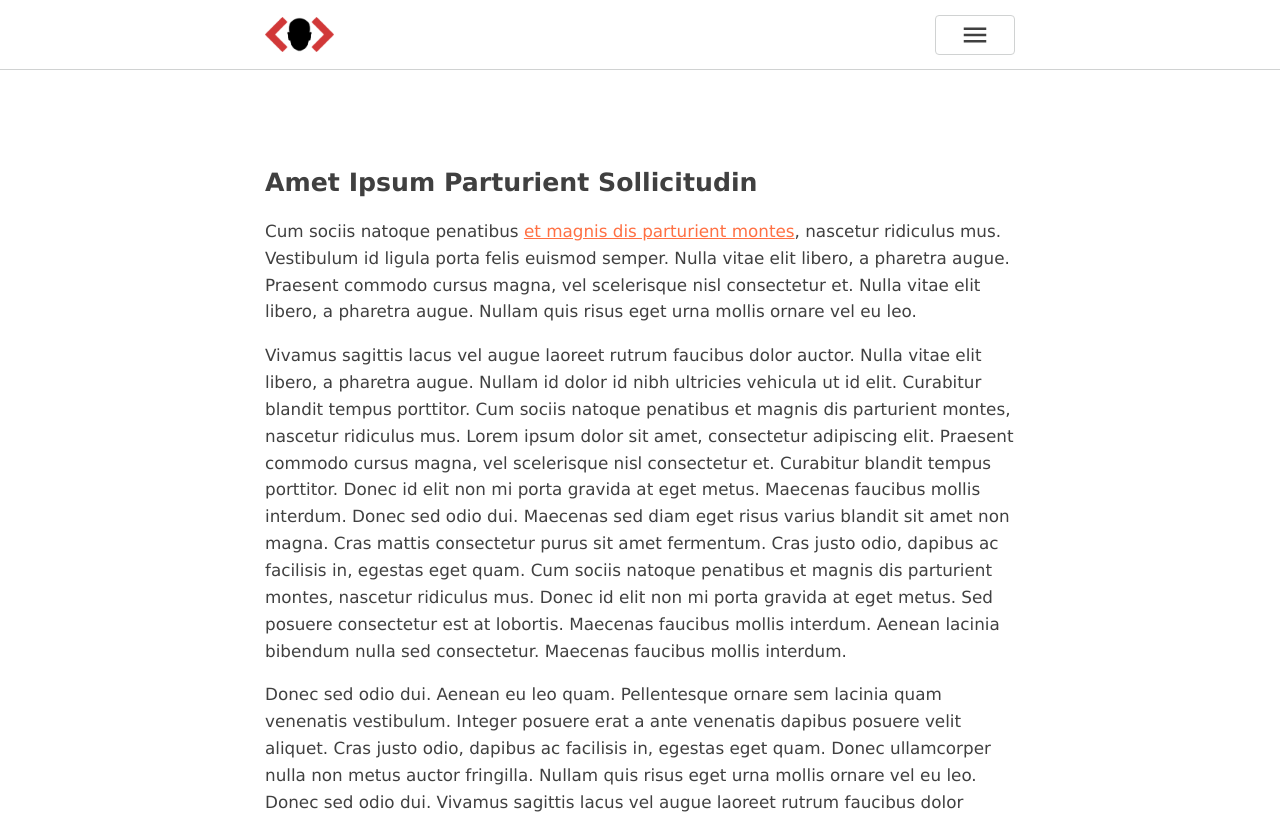
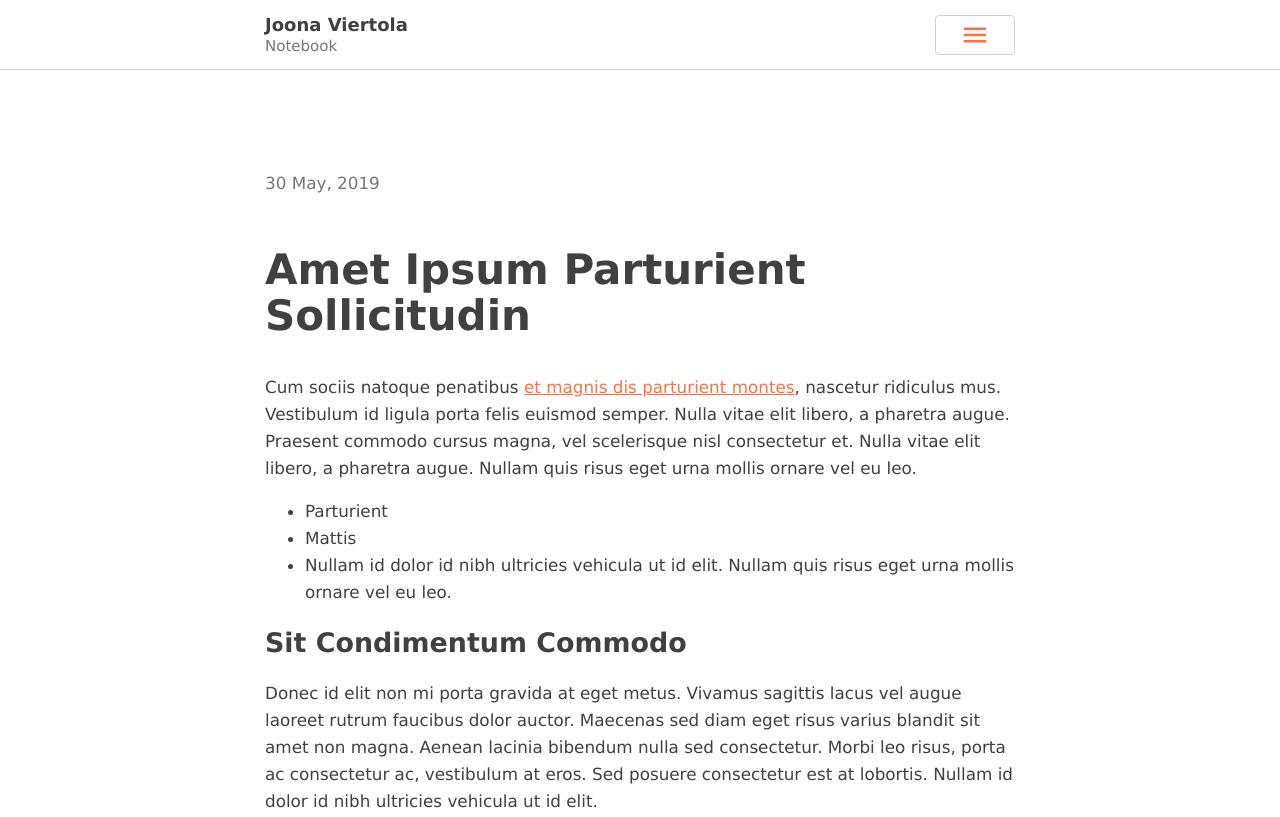
Before and after one commit to Scionar/moof, a website: page src/index.html in a window 1280 px wide. Shown: the top 817 px of the page. Drawn offline with Linux system fonts and the light colour scheme.

Commit message:
Replace logo with title, style headings and add social media links

```diff
--- a/src/index.html
+++ b/src/index.html
@@ -23,8 +23,17 @@
     <body>
         <div class="header">
             <div class="header__content">
+                <!--
                 <a href="/" alt="Home" aria-label="Home">
                     <img src="logo.png" alt="Logo" class="logo" />
+                </a>
+                -->
+
+                <a href="/" alt="Home" aria-label="Home" class="wrapper">
+                    <div class="title">
+                        <span class="title__name">Joona Viertola</span>
+                        <span class="title__subtitle">Notebook</span>
+                    </div>
                 </a>
 
                 <nav class="main-navigation" aria-label="Main">
@@ -46,10 +55,24 @@
             <main class="page">
                 <article>
 
+                    <time datetime="2019-5-30">30 May, 2019</time>
+
                     <h1>Amet Ipsum Parturient Sollicitudin</h1>
 
                     <p>
                         Cum sociis natoque penatibus <a href="/">et magnis dis parturient montes</a>, nascetur ridiculus mus. Vestibulum id ligula porta felis euismod semper. Nulla vitae elit libero, a pharetra augue. Praesent commodo cursus magna, vel scelerisque nisl consectetur et. Nulla vitae elit libero, a pharetra augue. Nullam quis risus eget urna mollis ornare vel eu leo.
+                    </p>
+
+                    <ul>
+                        <li>Parturient</li>
+                        <li>Mattis</li>
+                        <li>Nullam id dolor id nibh ultricies vehicula ut id elit. Nullam quis risus eget urna mollis ornare vel eu leo.</li>
+                    </ul>
+
+                    <h2>Sit Condimentum Commodo</h2>
+
+                    <p>
+                        Donec id elit non mi porta gravida at eget metus. Vivamus sagittis lacus vel augue laoreet rutrum faucibus dolor auctor. Maecenas sed diam eget risus varius blandit sit amet non magna. Aenean lacinia bibendum nulla sed consectetur. Morbi leo risus, porta ac consectetur ac, vestibulum at eros. Sed posuere consectetur est at lobortis. Nullam id dolor id nibh ultricies vehicula ut id elit.
                     </p>
 
                     <p>
@@ -62,20 +85,32 @@
                         Donec id elit non mi porta gravida at eget metus. Sed posuere consectetur est at lobortis. Maecenas faucibus mollis interdum. Aenean lacinia bibendum nulla sed consectetur. Maecenas faucibus mollis interdum.
                     </p>
 
+                    <h3>Elit Vulputate Lorem</h3>
+
                     <p>
                         Donec sed odio dui. Aenean eu leo quam. Pellentesque ornare sem lacinia quam venenatis vestibulum. Integer posuere erat a ante venenatis dapibus posuere velit aliquet. Cras justo odio, dapibus ac facilisis in, egestas eget quam. Donec ullamcorper nulla non metus auctor fringilla. Nullam quis risus eget urna mollis ornare vel eu leo.
 
                         Donec sed odio dui. Vivamus sagittis lacus vel augue laoreet rutrum faucibus dolor auctor. Vestibulum id ligula porta felis euismod semper. Fusce dapibus, tellus ac cursus commodo, tortor mauris condimentum nibh, ut fermentum massa justo sit amet risus.
 
-                        Cras justo odio, dapibus ac facilisis in, egestas eget quam. Aenean lacinia bibendum nulla sed consectetur. Curabitur blandit tempus porttitor. Sed posuere consectetur est at lobortis. Vivamus sagittis lacus vel augue laoreet rutrum faucibus dolor auctor. Vestibulum id ligula porta felis euismod semper. Duis mollis, est non commodo luctus, nisi erat porttitor ligula, eget lacinia odio sem nec elit.
-
-                        Sed posuere consectetur est at lobortis. Fusce dapibus, tellus ac cursus commodo, tortor mauris condimentum nibh, ut fermentum massa justo sit amet risus. Maecenas sed diam eget risus varius blandit sit amet non magna. Donec sed odio dui.
                     </p>
                 </article>
             </main>
 
             <footer>
                 Joona Viertola &copy; 20XX
+
+                <ul class="social-media">
+                    <li>
+                        <a href="https://www.facebook.com/joonaviertola" target="_blank" rel="noopener noreferrer">
+                            <svg alt="Facebook logo" fill="currentColor" viewBox="0 0 32 32"><path d="M19 6h5V0h-5c-3.86 0-7 3.14-7 7v3H8v6h4v16h6V16h5l1-6h-6V7c0-.542.458-1 1-1z"></path></svg>
+                        </a>
+                    </li>
+                    <li>
+                        <a href="https://twitter.com/scionar" target="_blank" rel="noopener noreferrer">
+                            <svg alt="Twitter logo" fill="currentColor" viewBox="0 0 32 32"><path d="M30.063 7.313c-.813 1.125-1.75 2.125-2.875 2.938v.75c0 1.563-.188 3.125-.688 4.625a15.088 15.088 0 0 1-2.063 4.438c-.875 1.438-2 2.688-3.25 3.813a15.015 15.015 0 0 1-4.625 2.563c-1.813.688-3.75 1-5.75 1-3.25 0-6.188-.875-8.875-2.625.438.063.875.125 1.375.125 2.688 0 5.063-.875 7.188-2.5-1.25 0-2.375-.375-3.375-1.125s-1.688-1.688-2.063-2.875c.438.063.813.125 1.125.125.5 0 1-.063 1.5-.25-1.313-.25-2.438-.938-3.313-1.938a5.673 5.673 0 0 1-1.313-3.688v-.063c.813.438 1.688.688 2.625.688a5.228 5.228 0 0 1-1.875-2c-.5-.875-.688-1.813-.688-2.75 0-1.063.25-2.063.75-2.938 1.438 1.75 3.188 3.188 5.25 4.25s4.313 1.688 6.688 1.813a5.579 5.579 0 0 1 1.5-5.438c1.125-1.125 2.5-1.688 4.125-1.688s3.063.625 4.188 1.813a11.48 11.48 0 0 0 3.688-1.375c-.438 1.375-1.313 2.438-2.563 3.188 1.125-.125 2.188-.438 3.313-.875z"></path></svg>
+                        </a>
+                    </li>
+                </ul>
             </footer>
         </div>
 
--- a/src/main.css
+++ b/src/main.css
@@ -11,6 +11,7 @@
     --color-border: #D0D2D2;
 
     --color-text: #404040;
+    --color-text-secondary: #767777;
     --color-background: #FFFFFF;
 
     --size-max-content-width: 75rem;
@@ -27,6 +28,7 @@
         --color-border: #979898;
 
         --color-text: #f0f0f0;
+        --color-text-secondary: #8D8E8E;
         --color-background: #1a1a1a;
     }
 }
@@ -49,6 +51,23 @@ body {
     margin: calc(var(--size-header-height) + 10rem) 0 0;
 }
 
+/* Headings */
+
+h1 {
+    font-size: 2.5em;
+    line-height: 110%;
+}
+
+h2 {
+    font-size: 1.6em;
+    line-height: 110%;
+}
+
+h3 {
+    font-size: 1.2em;
+    line-height: 110%;
+}
+
 /* Link */
 
 a:link {
@@ -62,6 +81,14 @@ a:hover {
 }
 a:active {
     color: var(--color-primary-light);
+}
+
+a.wrapper:link,
+a.wrapper:visited,
+a.wrapper:hover,
+a.wrapper:active {
+    color: inherit;
+    text-decoration: none;
 }
 
 /* Header */
@@ -85,6 +112,22 @@ a:active {
     max-width: var(--size-max-content-width);
     justify-content: space-between;
     height: 100%;
+}
+
+/* Title */
+
+.title__name {
+    display: block;
+    font-size: 1.8rem;
+    font-weight: 700;
+    line-height: 2.3rem;
+}
+
+.title__subtitle {
+    color: var(--color-text-secondary);
+    display: block;
+    font-size: 1.5rem;
+    line-height: 2rem;
 }
 
 /* Main navigation */
@@ -158,6 +201,7 @@ footer {
 	cursor: pointer;
 	outline: inherit;
 
+    color: var(--color-primary);
     background-color: var(--color-background);
     display: flex;
     height: 4rem;
@@ -167,6 +211,14 @@ footer {
     align-items: center;
     justify-content: center;
     width: 8rem;
+}
+
+.navigation-toggle:hover {
+    color: var(--color-primary-light);
+}
+
+.navigation-toggle:active {
+    color: var(--color-primary-dark);
 }
 
 .navigation-toggle svg {
@@ -184,3 +236,32 @@ footer {
     border-color: var(--color-border) var(var(--color-background));
     display: block;
 }
+
+/* Publish date */
+
+time {
+    color: var(--color-text-secondary);
+    display: block;
+    margin: 5rem 0;
+}
+
+/* Social media */
+
+.social-media {
+    display: block;
+    margin: 3rem 0;
+    padding: 0;
+}
+
+.social-media li {
+    display: inline-block;
+    margin: 0 0 0 3rem;
+}
+
+.social-media li:first-of-type {
+    margin: 0;
+}
+
+.social-media svg {
+    height: 3rem;
+}
```
